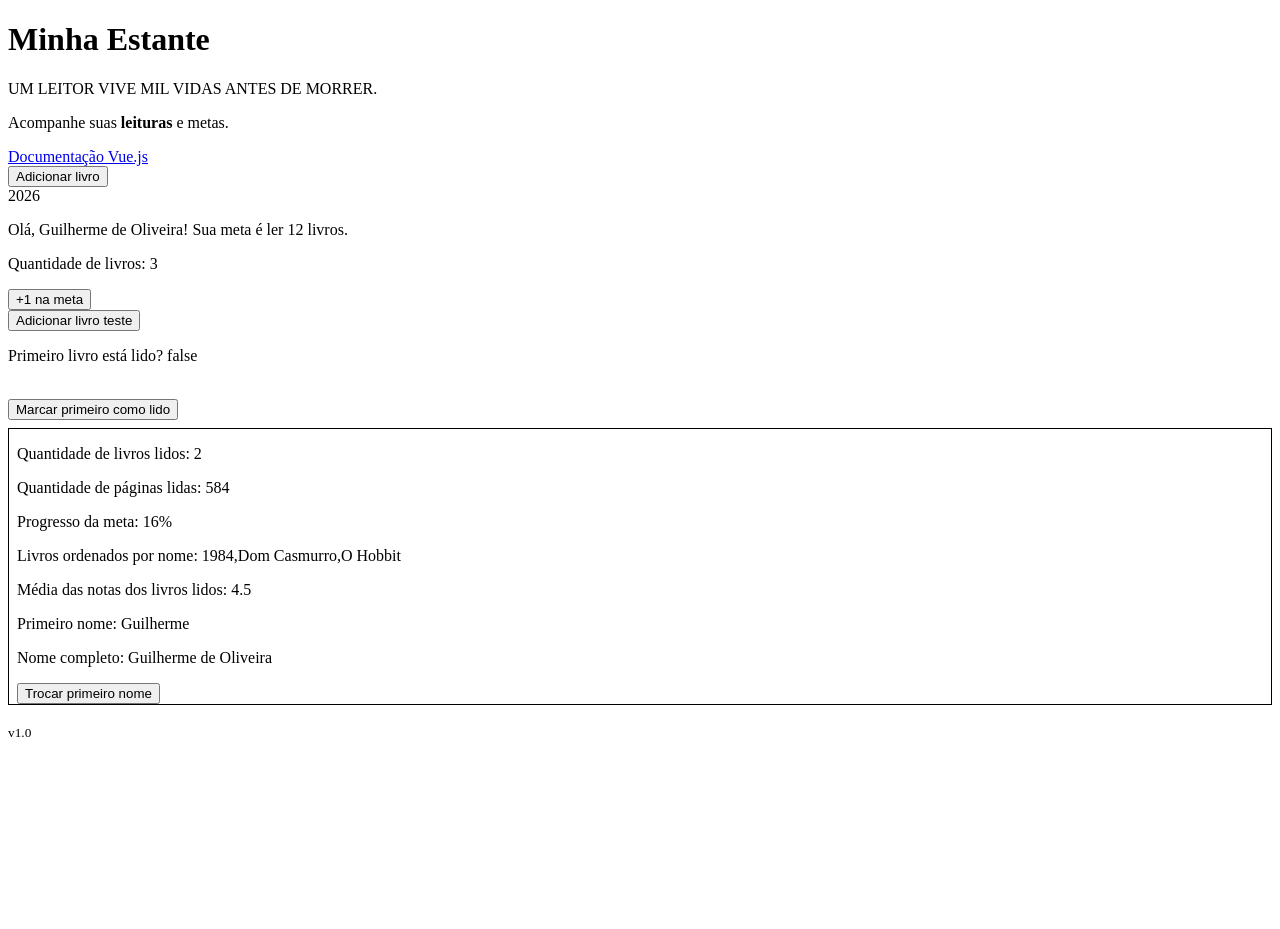
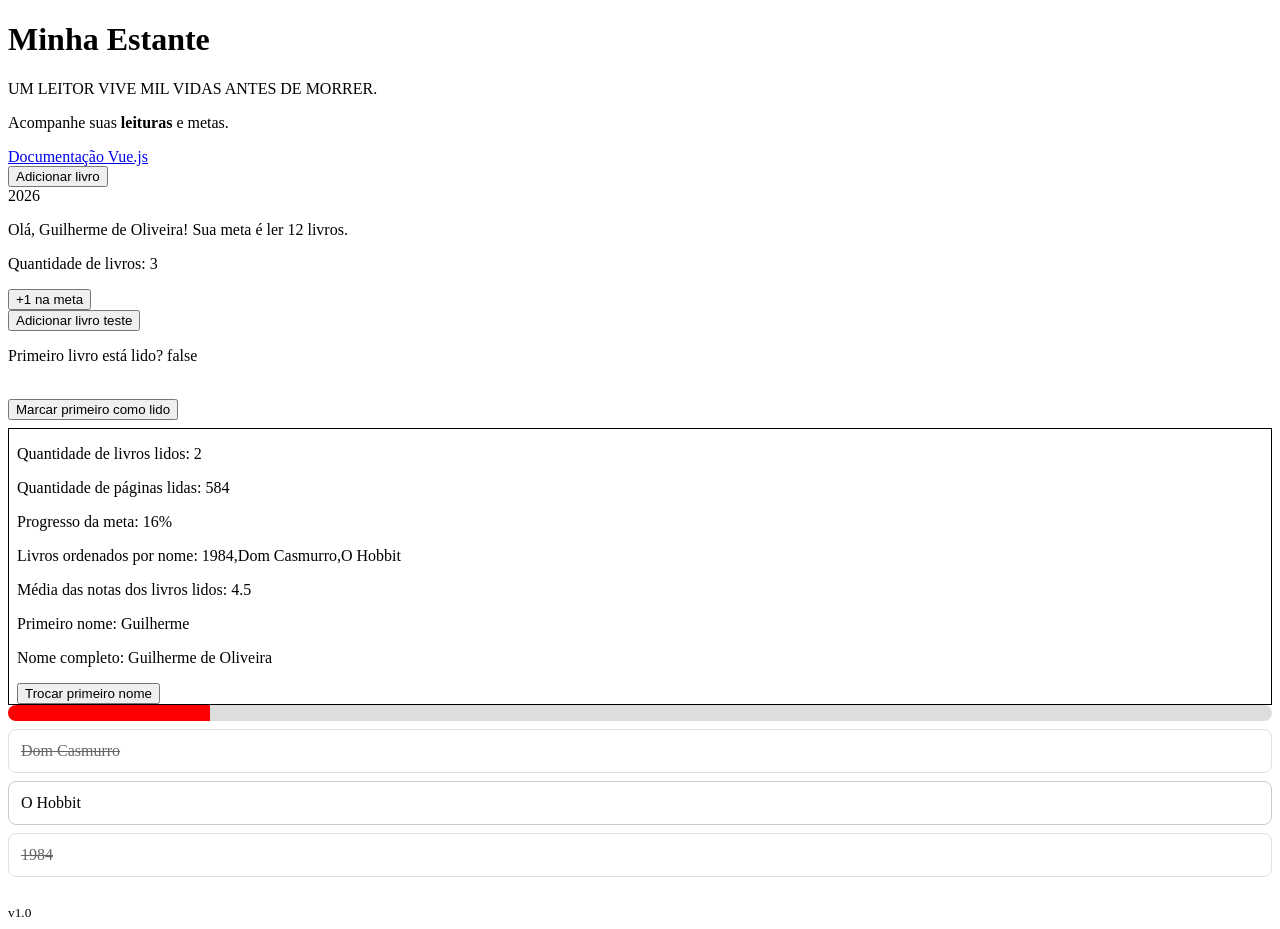
Before and after one commit to gdodev/minha-estante-vue-js, a Vue app: page / in a window 1280 px wide. Before the commit the page ends 800 px from the top, so only its background shows below. Built offline with nearby package versions, Linux system fonts and the light colour scheme.

Commit message:
feat: Conclui a etapa 5 do exercício

```diff
--- a/src/App.vue
+++ b/src/App.vue
@@ -58,6 +58,13 @@ const progressoMeta = computed(() => {
   return Math.min(100, Math.floor((totalLidos.value / usuario.metaAnual) * 100));
 });
 
+const corBarra = computed(() => {
+  if (progressoMeta.value >= 70) return 'green'; // verde: meta batida
+  if (progressoMeta.value >= 30) return 'yellow';  // amarelo: mais da metade
+  return 'red';                                 // vermelho: menos da metade
+});
+
+
 const livrosOrdenados = computed(() =>
   livros.value.toSorted((a, b) => a.titulo.localeCompare(b.titulo))
 );
@@ -99,12 +106,28 @@ const primeiroNome = computed({
   <div style="padding: 0px 8px; border: 1px solid black; margin-top: 8px;">
     <p>Quantidade de livros lidos: {{ totalLidos }}</p>
     <p>Quantidade de páginas lidas: {{ totalPaginasLidas }}</p>
-    <p>Progresso da meta: {{ progressoMeta }}%</p>
+    <p :class="{ 'meta-batida': progressoMeta === 100 }">Progresso da meta: {{ progressoMeta }}%</p>
     <p>Livros ordenados por nome: {{ livrosOrdenados.map((livro) => livro.titulo).join() }}</p>
     <p>Média das notas dos livros lidos: {{ mediaNotas }}</p>
     <p>Primeiro nome: {{ primeiroNome }}</p>
 <p>Nome completo: {{ usuario.nome }}</p>
 <button @click="primeiroNome = 'João'">Trocar primeiro nome</button>
   </div>
+  <div class="barra">
+    <div class="barra-preenchida" :style="{ width: progressoMeta + '%', background: corBarra }"></div>
+  </div>
+  <p :class="['card', livros[0].lido ? 'livro-lido' : '']">{{ livros[0].titulo }}</p>
+  <p :class="['card', livros[1].lido ? 'livro-lido' : '']">{{ livros[1].titulo }}</p>
+  <p :class="['card', livros[2].lido ? 'livro-lido' : '']">{{ livros[2].titulo }}</p>
   <br><small>v{{ $versao }}</small>
 </template>
+
+<style scoped>
+.barra { background: #ddd; border-radius: 8px; height: 16px; overflow: hidden; }
+.barra-preenchida { height: 100%; transition: width .3s; }
+.livro-lido { text-decoration: line-through; opacity: .6; }
+.destaque { font-weight: bold; }
+.meta-batida { color: green; }
+.card { border: 1px solid #ccc; border-radius: 8px; padding: 12px; margin: 8px 0; }
+.escuro { background: #222; color: #eee; }
+</style>
```
